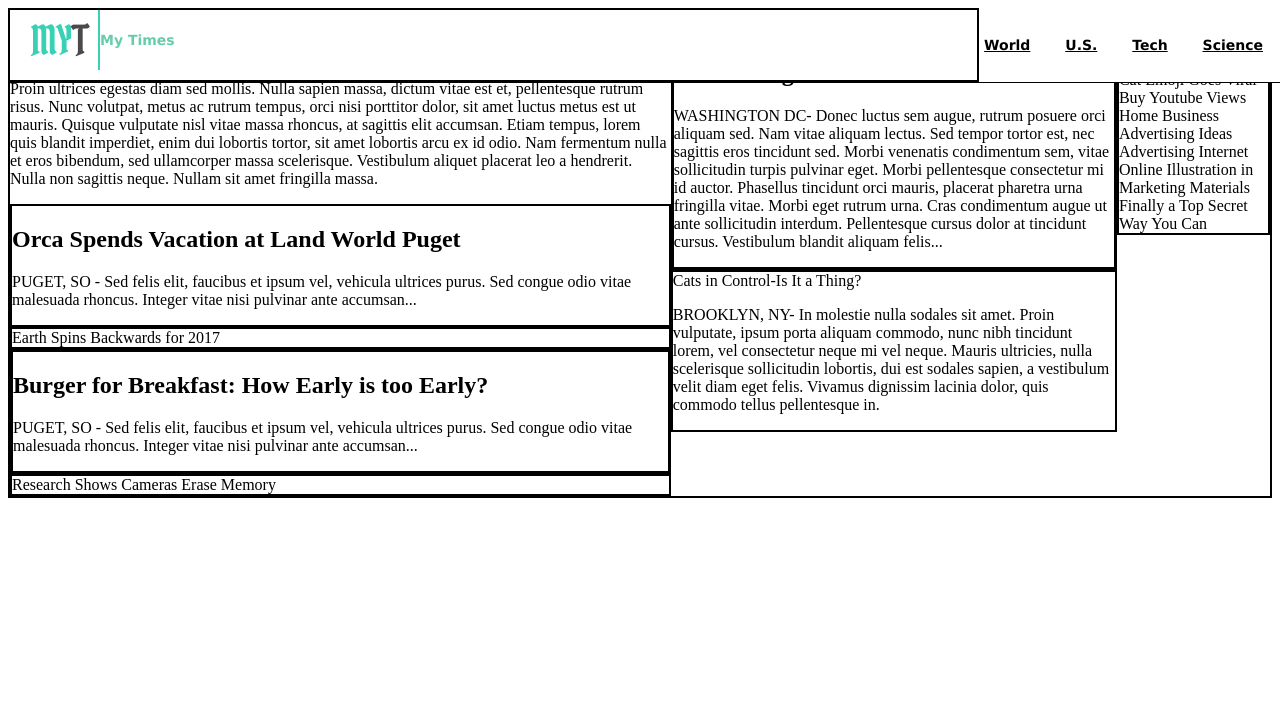
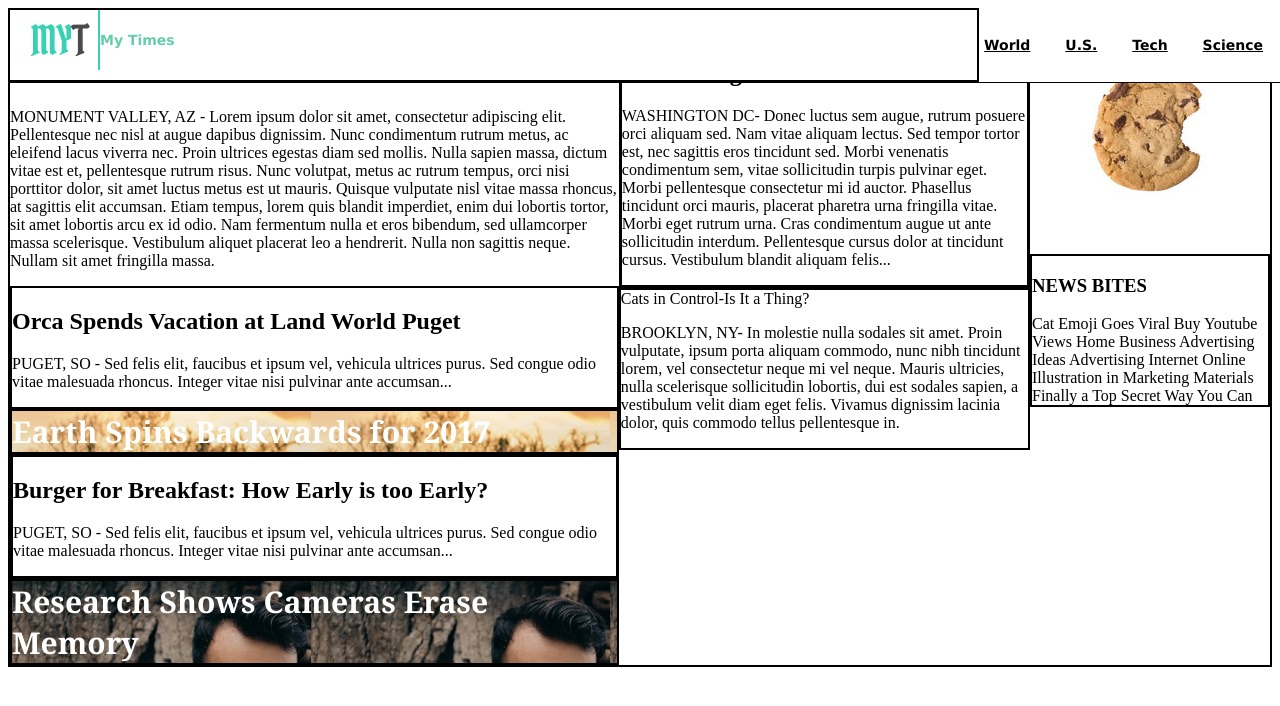
Before and after one commit to rosendoom/mytimes, a plain HTML site: page index.html in a window 1280 px wide. Drawn offline with Linux system fonts and the light colour scheme.

Commit message:
images added.

```diff
--- a/index.html
+++ b/index.html
@@ -20,13 +20,14 @@
         <span><a href="#">Science</a></span>
       </nav>
     </header>
-    <div class="main-container">
   <!-- Large Column Start-->
+  <div class="main-container">
       <!--Phish Story-->
       <div class="column.large">
 
 <div id="Phish">
-        <span>Mother of Three Buys Tuna Steak at Phish Concert. Leaves, "Feeling Funny."</span>
+          <div class="pic-headline">
+            <span>Mother of Three Buys Tuna Steak at Phish Concert. Leaves, "Feeling Funny."</span></div>
         <p>
           MONUMENT VALLEY, AZ - Lorem ipsum dolor sit amet, consectetur adipiscing elit. Pellentesque nec nisl at augue dapibus dignissim. Nunc condimentum rutrum metus, ac eleifend lacus viverra nec. Proin ultrices egestas diam sed mollis. Nulla sapien massa, dictum vitae est et, pellentesque rutrum risus. Nunc volutpat, metus ac rutrum tempus, orci nisi porttitor dolor, sit amet luctus metus est ut mauris. Quisque vulputate nisl vitae massa rhoncus, at sagittis elit accumsan. Etiam tempus, lorem quis blandit imperdiet, enim dui lobortis tortor, sit amet lobortis arcu ex id odio. Nam fermentum nulla et eros bibendum, sed ullamcorper massa scelerisque. Vestibulum aliquet placerat leo a hendrerit. Nulla non sagittis neque. Nullam sit amet fringilla massa.
         </p>
@@ -41,9 +42,11 @@
 
         <!-- Article: Earth-->
         <div id="earth">
-          <span>
+          <div class="pic-headline">
+            <span>
             Earth Spins Backwards for 2017
           </span>
+        </div>
           </div>
 
           <!--Article: Burger-->
@@ -56,9 +59,11 @@
 
         <!--Article: Cameras-->
         <div  id="cameras">
-        <span>
+        <div class="pic-headline">
+          <span>
           Research Shows Cameras Erase Memory
         </span>
+        </div>
           </div>
 
         </div>
@@ -87,10 +92,7 @@
 
      <!--Small Column Start-->
      <div class="column.small">
-       <div id="cookie>"
-         <img src="./resources/images/cookie.png" />
-       </div>
-
+       <img src="resources/images/cookie.png">
        <!--News Bites-->
        <div id="bites">
        <h3>NEWS BITES</h3>
--- a/resources/style.css
+++ b/resources/style.css
@@ -10,6 +10,7 @@ header  {
   font-size: 14px;
   font-weight: bold;
   background-color: white;
+  margin: auto;
 }
 
 .myt-logo  {
@@ -46,11 +47,23 @@ nav span a {
   border: 2px solid black;
 }
 
+.pic-headline {
+  font-family: Georgia;
+  font-weight: bold;
+  font-size: 30px;
+  color: white;
+}
+
 #phish {
   border: 2px solid black;
 }
 #phish p {
   border: 1px solid black;
+}
+
+#phish .pic-headline{
+  background-image: url("images/tunaphish.png");
+  font-size: 40px;
 }
 
 #orca {
@@ -61,12 +74,21 @@ nav span a {
   border: 2px solid black;
 }
 
+#earth .pic-headline{
+  background-image: url("images/fall.png");
+}
+
 #burger {
   border: 3px solid black;
 }
 #cameras {
   border: 2px solid black;
 }
+
+#cameras .pic-headline{
+  background-image: url("images/cameraman.png")
+}
+
 .column.medium {
   display: flex;
   width: 300px;
@@ -88,6 +110,7 @@ nav span a {
 
 #cookie {
   border: 2px solid black;
+  background-image: url("images/cookie.png");
 }
 #bites {
   border: 2px solid black;
```
